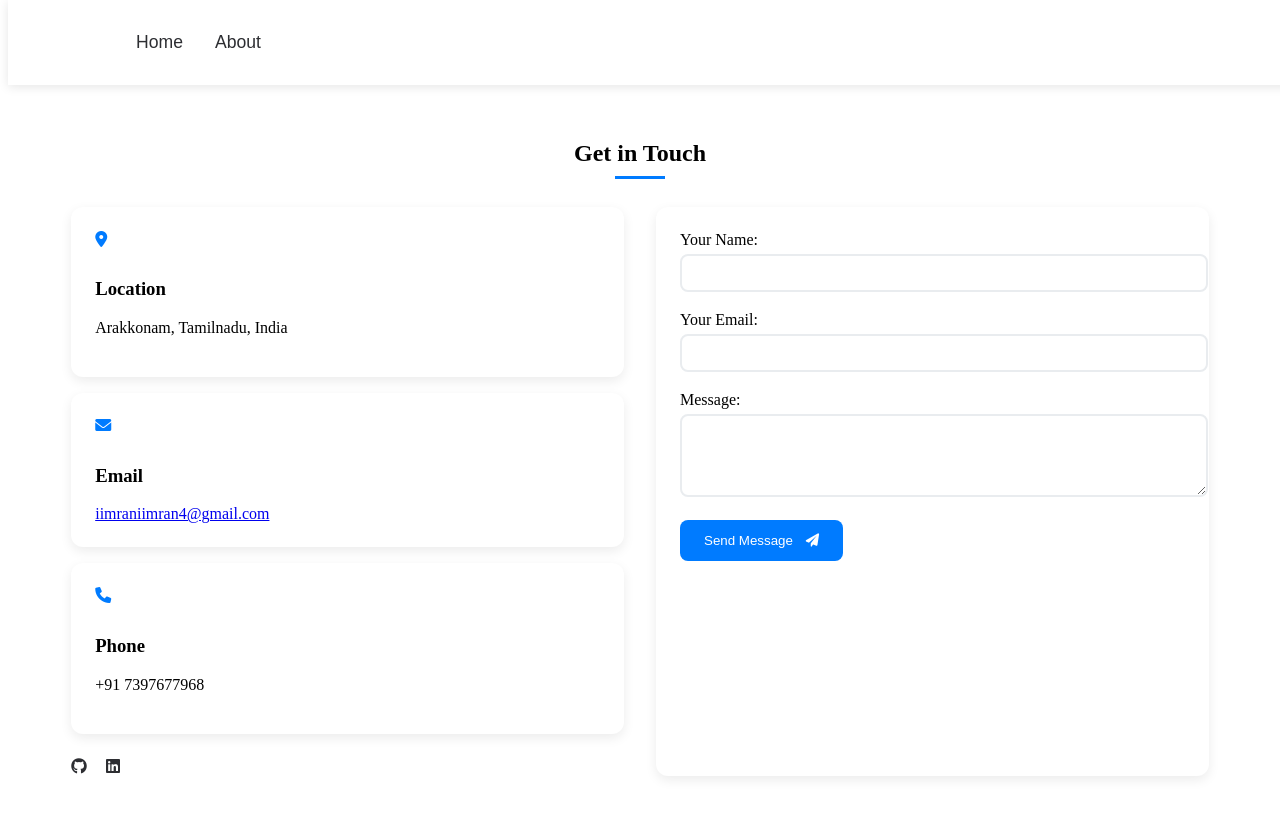
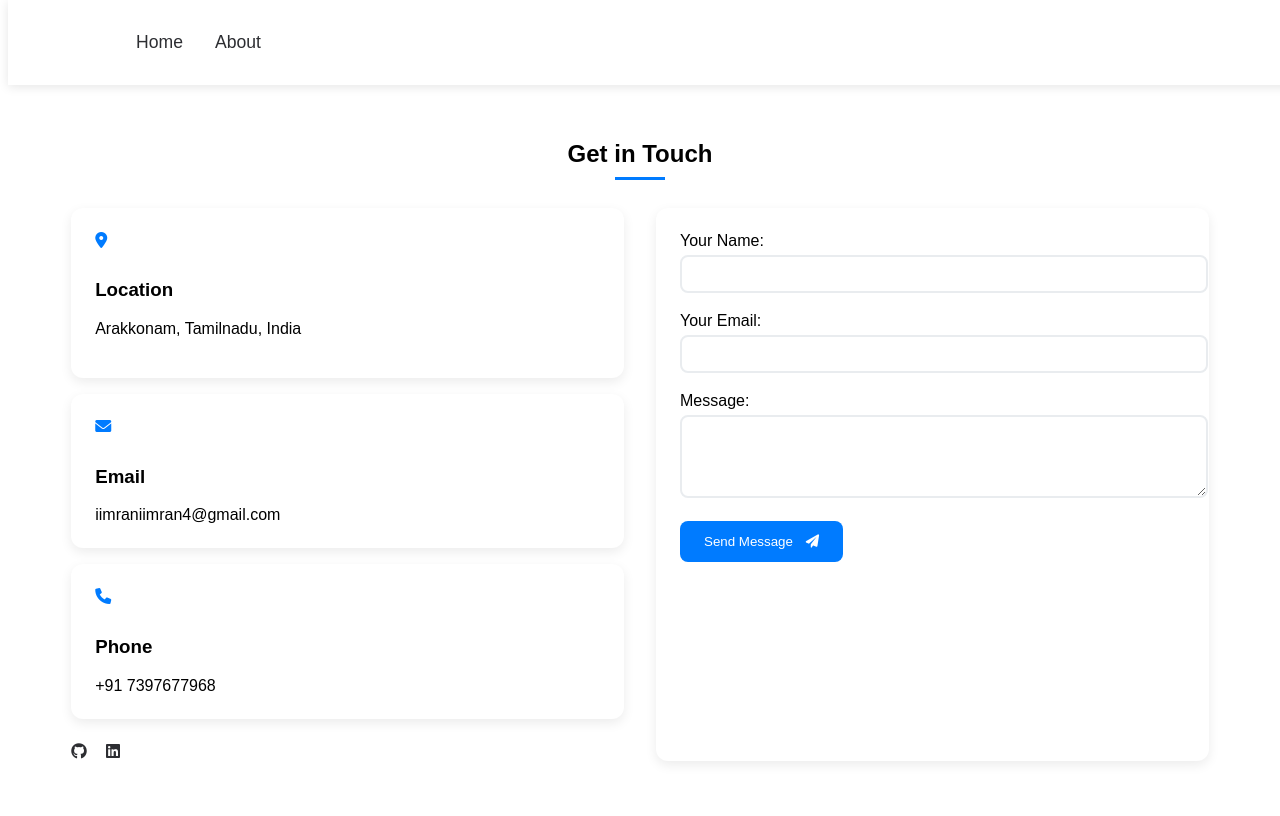
Before and after one commit to i-imran09/Portfolio, a plain HTML site: page contact.html in a window 1280 px wide. Drawn offline with Linux system fonts and the light colour scheme.

Commit message:
Updated with icon and some other stuff

```diff
--- a/about.html
+++ b/about.html
@@ -4,7 +4,7 @@
     <meta charset="UTF-8">
     <meta name="viewport" content="width=device-width, initial-scale=1.0">
     <title>Imran.I - About</title>
-    <link rel="icon" type="image/X-icon" href="images/portfolio.png">
+    <link rel="icon" type="image/X-icon" href="images\image.jpg">
     <link rel="stylesheet" href="https://cdnjs.cloudflare.com/ajax/libs/font-awesome/6.4.0/css/all.min.css">
     <link href="https://fonts.googleapis.com/css2?family=Poppins:wght@300;400;500;600;700&display=swap" rel="stylesheet">
     <style>
@@ -401,7 +401,7 @@ whatever I learn.
                                     JavaScript
                                 </span>
                                 <span class="tech-item">
-                                    <i class="fab fa-bootstrab"></i>
+                                    <i class="fa-brands fa-bootstrap"></i>
                                     Bootstrab
                                 </span>
                                 <span class="tech-item">
--- a/contact.html
+++ b/contact.html
@@ -3,7 +3,7 @@
 <head>
     <meta charset="UTF-8">
     <meta name="viewport" content="width=device-width, initial-scale=1.0">
-    <link rel="icon" type="image/X-icon" href="images/portfolio.png">
+    <link rel="icon" type="image/X-icon" href="images\image.jpg">
     <title>Imran.I - Contact</title>
     <link rel="stylesheet" href="https://cdnjs.cloudflare.com/ajax/libs/font-awesome/6.0.0/css/all.min.css">
     <style>
@@ -13,6 +13,7 @@
             --text: #2d2e32;
             --background: #f8f9fa;
             --shadow: 0 4px 12px rgba(0,0,0,0.08);
+font-family: 'Poppins', sans-serif;
         }
 
         nav {
@@ -188,13 +189,13 @@
                     <div class="info-card">
                         <i class="fas fa-envelope"></i>
                         <h3>Email</h3>
-                        <a href="mailto:iimraniimran4@gmail.com" target="_blank"> iimraniimran4@gmail.com</a>
+                        <a href="mailto:iimraniimran4@gmail.com" target="_blank" style="text-decoration: none; color: #000000;"> iimraniimran4@gmail.com</a>
                     </div>
 
                     <div class="info-card">
                         <i class="fas fa-phone"></i>
                         <h3>Phone</h3>
-                        <p>+91 7397677968</p>
+                        <a href="tel:7397677968" target="_blank" style="text-decoration: none; color: #000000;">+91 7397677968</a>
                     </div>
 
                     <div class="social-links">
```
Also changed, not shown: index.html (+1 -1 lines), projects.html (+1 -0 lines).
